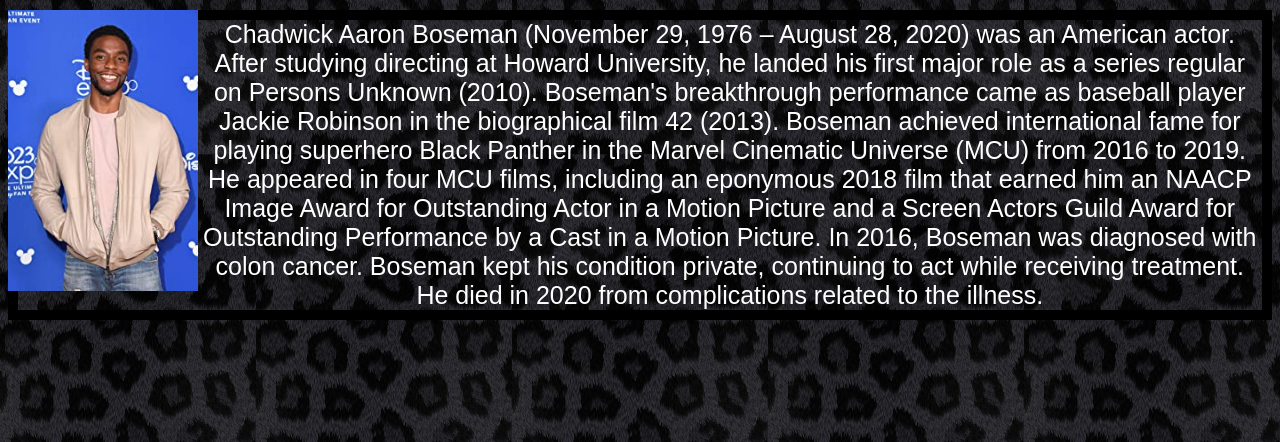
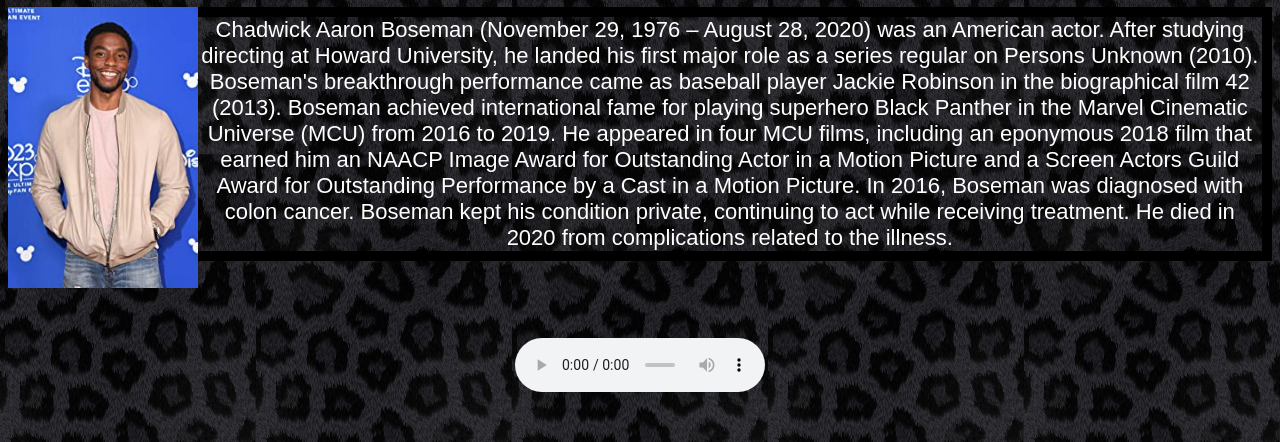
Before and after one commit to DMU-P2597312/Labs, a plain HTML site: page coursework1/Page2.html in a window 1280 px wide. Shown: the part 187-629 px from the top of the page. Drawn offline with Linux system fonts and the light colour scheme.

Commit message:
Add files via upload

```diff
--- a/coursework1/css/style.css
+++ b/coursework1/css/style.css
@@ -26,7 +26,7 @@ font-size: 30px
 
 p, footer {
   border: 10px black solid;
-  font-size: 25px
+  font-size: 22px
 }
 
 img {
@@ -45,6 +45,6 @@ video {
 }
 
 audio {
-  width: 350px;
-  margin: 100px;
+  width: 250px;
+  margin: 50px;
 }
```
